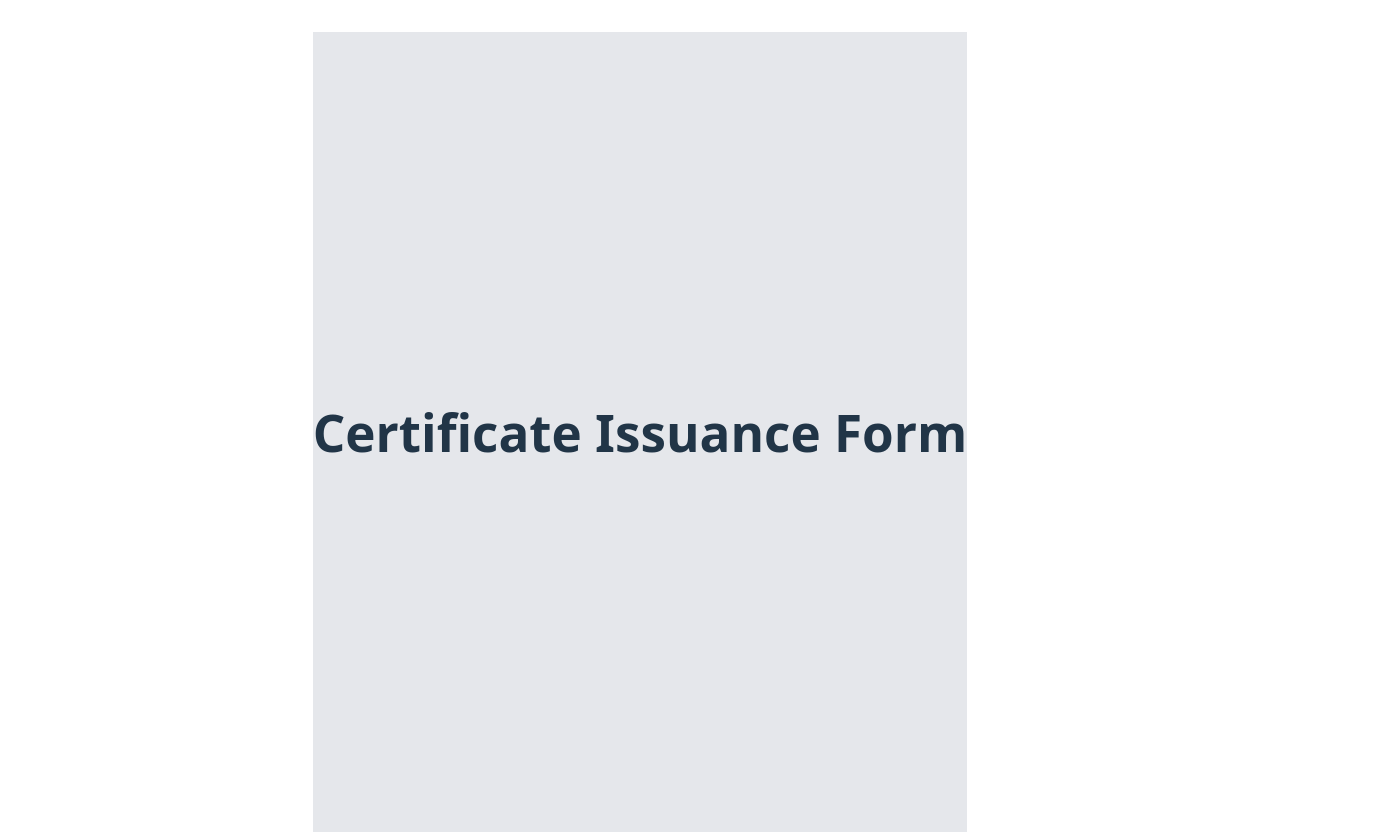
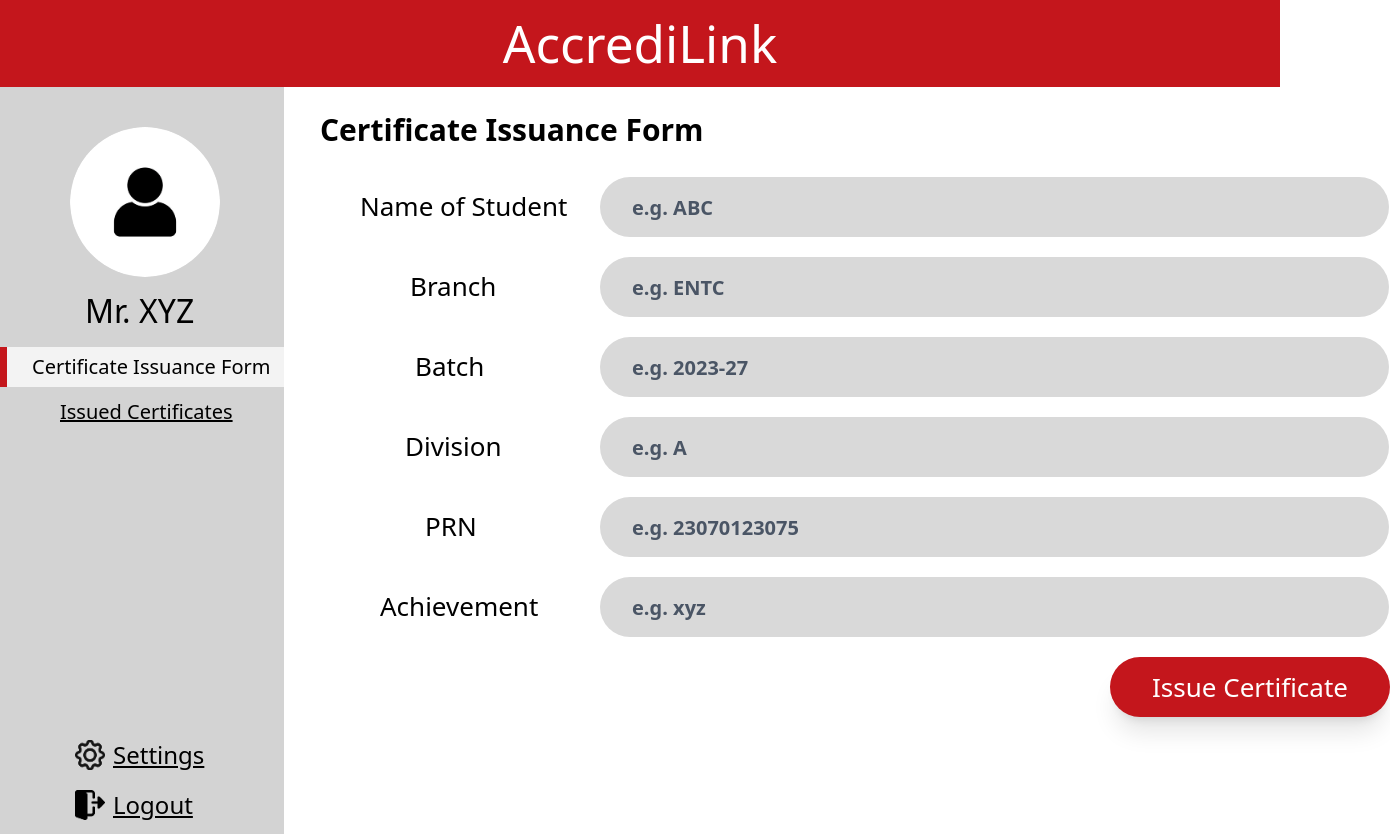
Before and after one commit to maitreyeegohad/accredilink, a React (Vite) app: page /certificate-issuance-form in a window 1280 px wide. Shown: the top 834 px of the page, 1390 px wide, since content can reach past the window. Built offline with nearby package versions, Linux system fonts and the light colour scheme.

Commit message:
with certificate issuance form, and light mode as default

```diff
--- a/src/App.css
+++ b/src/App.css
@@ -42,7 +42,6 @@
 }
 a {
   color: black;
-  text-decoration: underline;
 }
 
 a:visited,
@@ -53,3 +52,19 @@ a:active {
 a:hover {
   color: #C4161C;
 }
+.underline-link {
+  text-decoration: underline;
+}
+:root {
+  color-scheme: light;
+}
+
+html, body {
+  background-color: white !important;
+  color: black !important;
+}
+
+textarea, select {
+  background-color: white !important;
+  color: black !important;
+}
--- a/src/App.jsx
+++ b/src/App.jsx
@@ -1,4 +1,4 @@
-import { BrowserRouter as Router, Routes, Route, Navigate } from "react-router-dom";
+import { BrowserRouter as Router, Routes, Route} from "react-router-dom";
 import Login from "./Components/Login";
 import FacultyDashboard from "./Components/FacultyDashboard";
 import StudentDashboard from "./Components/StudentDashboard";
@@ -12,8 +12,7 @@ function App() {
   return (
     <Router>
       <Routes>
-        <Route path="/" element={<Navigate to="/Login" />} />
-        <Route path="/Login" element={<Login />} />
+        <Route path="/" element={<Login />} />
         <Route path="/faculty-dashboard" element={<FacultyDashboard />} />
         <Route path="/student-dashboard" element={<StudentDashboard />} />
         <Route path="/certificate-issuance-form" element={<CertIssuanceForm />} />
--- a/src/Components/CertIssuanceForm.jsx
+++ b/src/Components/CertIssuanceForm.jsx
@@ -1,9 +1,122 @@
 import React from "react";
+import { Link, useNavigate } from "react-router-dom";
 
 const CertIssuanceForm = () => {
+  const navigate = useNavigate();
+
+  const handleIssue = () => {
+    navigate("/faculty-dashboard");
+  };
   return (
-    <div className="flex justify-center items-center min-h-screen bg-gray-200">
-      <h1 className="text-3xl font-bold">Certificate Issuance Form</h1>
+    <div className="w-full h-screen bg-white">
+      <div className="fixed top-0 left-0 w-full h-[87px] bg-[#C4161C] flex justify-center items-center z-50">
+        <h1 className="text-white text-[32px]">AccrediLink</h1>
+      </div>
+      <div className="absolute left-0 top-[87px] w-[284px] h-[937px] bg-[#D3D3D3]" >
+        <img
+          src="/users.jpg"
+          alt="Profile"
+          className="absolute left-[70px] top-[40px] w-[150px] h-[150px] rounded-full object-cover"/>
+        <p className="absolute left-[85px] top-[200px] text-[32px]">Mr. XYZ</p>
+        <div className="absolute left-0 top-[260px] w-[284px] h-[40px] bg-[#F3F3F3] flex items-center">
+        <div className="w-[7px] h-full bg-[#C4161C]"></div>
+        <Link
+          to="/certificate-issuance-form"
+          className="text-[20px] ml-[25px]" >
+        Certificate Issuance Form
+        </Link>
+        </div>
+        <Link
+          to="/faculty-issued-certificates"
+          className="absolute left-[60px] top-[310px] text-[20px] underline-link">
+        Issued Certificates
+        </Link>
+        <div className="absolute left-[75px] top-[650px] flex items-center space-x-2">
+          <img
+            src="/settings.png"
+            alt="Settings Icon"
+            className="w-[30px] h-[30px]"
+          />
+          <Link
+            to="/settings"
+            className="text-[24px] underline-link"
+          >
+          Settings
+          </Link>
+        </div>
+        <div className="absolute left-[75px] top-[700px] flex items-center space-x-2">
+          <img
+            src="/logout.png"
+            alt="Logout Icon"
+            className="w-[30px] h-[30px]"
+          />
+          <Link
+            to="/"
+            className="text-[24px] underline-link"
+          >
+          Logout
+          </Link>
+        </div>
+        <p className="absolute left-[320px] top-[20px] text-[30px] font-semibold whitespace-nowrap">
+          Certificate Issuance Form
+        </p>
+        <p className="absolute left-[360px] top-[100px] text-[26px] whitespace-nowrap">
+          Name of Student
+        </p>
+        <input
+          type="text"
+          className="absolute left-[600px] top-[90px] w-[789px] h-[60px] pl-8 rounded-[30px] bg-[#D9D9D9] px-4 text-[20px] placeholder-gray-600 text-black outline-none font-semibold"
+          placeholder="e.g. ABC"
+        />
+        <p className="absolute left-[410px] top-[180px] text-[26px] whitespace-nowrap">
+          Branch
+        </p>
+        <input
+          type="text"
+          className="absolute left-[600px] top-[170px] w-[789px] h-[60px] pl-8 rounded-[30px] bg-[#D9D9D9] px-4 text-[20px] placeholder-gray-600 text-black outline-none font-semibold"
+          placeholder="e.g. ENTC"
+        />
+        <p className="absolute left-[415px] top-[260px] text-[26px] whitespace-nowrap">
+          Batch
+        </p>
+        <input
+          type="text"
+          className="absolute left-[600px] top-[250px] w-[789px] h-[60px] pl-8 rounded-[30px] bg-[#D9D9D9] px-4 text-[20px] placeholder-gray-600 text-black outline-none font-semibold"
+          placeholder="e.g. 2023-27"
+        />
+        <p className="absolute left-[405px] top-[340px] text-[26px] whitespace-nowrap">
+          Division
+        </p>
+        <input
+          type="text"
+          className="absolute left-[600px] top-[330px] w-[789px] h-[60px] pl-8 rounded-[30px] bg-[#D9D9D9] px-4 text-[20px] placeholder-gray-600 text-black outline-none font-semibold"
+          placeholder="e.g. A"
+        />
+        <p className="absolute left-[425px] top-[420px] text-[26px] whitespace-nowrap">
+          PRN
+        </p>
+        <input
+          type="text"
+          className="absolute left-[600px] top-[410px] w-[789px] h-[60px] pl-8 rounded-[30px] bg-[#D9D9D9] px-4 text-[20px] placeholder-gray-600 text-black outline-none font-semibold"
+          placeholder="e.g. 23070123075"
+        />
+        <p className="absolute left-[380px] top-[500px] text-[26px] whitespace-nowrap">
+          Achievement
+        </p>
+        <input
+          type="text"
+          className="absolute left-[600px] top-[490px] w-[789px] h-[60px] pl-8 rounded-[30px] bg-[#D9D9D9] px-4 text-[20px] placeholder-gray-600 text-black outline-none font-semibold"
+          placeholder="e.g. xyz"
+        />
+        <div className="absolute top-[570px] left-[1110px]">
+          <button
+            onClick={handleIssue}
+            className="w-[280px] h-[60px] !bg-[#C4161C] text-white !text-[26px] !rounded-[30px] !shadow-xl flex justify-center items-center font-semibold"
+          >
+          Issue Certificate
+          </button>
+        </div>
+      </div>
     </div>
   );
 };
--- a/src/Components/FacultyDashboard.jsx
+++ b/src/Components/FacultyDashboard.jsx
@@ -15,12 +15,12 @@ const FacultyDashboard = () => {
       <p className="absolute left-[85px] top-[200px] text-[32px]">Mr. XYZ</p>
       <Link
         to="/certificate-issuance-form"
-        className="absolute left-[30px] top-[260px] text-[20px] text-black underline">
+        className="absolute left-[30px] top-[260px] text-[20px] underline-link">
       Certificate Issuance Form
       </Link>
       <Link
         to="/faculty-issued-certificates"
-        className="absolute left-[60px] top-[300px] text-[20px] underline text-black">
+        className="absolute left-[60px] top-[300px] text-[20px] underline-link">
       Issued Certificates
       </Link>
       <div className="absolute left-[75px] top-[650px] flex items-center space-x-2">
@@ -31,7 +31,7 @@ const FacultyDashboard = () => {
         />
         <Link
           to="/settings"
-          className="text-[24px] text-black underline"
+          className="text-[24px] underline-link"
         >
         Settings
         </Link>
@@ -43,8 +43,8 @@ const FacultyDashboard = () => {
           className="w-[30px] h-[30px]"
         />
         <Link
-          to="/Login"
-          className="text-[24px] text-black underline"
+          to="/"
+          className="text-[24px] underline-link"
         >
         Logout
         </Link>
--- a/src/Components/StudentDashboard.jsx
+++ b/src/Components/StudentDashboard.jsx
@@ -15,12 +15,12 @@ const StudentDashboard = () => {
       <p className="absolute left-[85px] top-[200px] text-[32px]">Mr. XYZ</p>
       <Link
         to="/student-certificates"
-        className="absolute left-[70px] top-[260px] text-[20px] text-black underline">
+        className="absolute left-[70px] top-[260px] text-[20px] underline-link">
       My Certificates
       </Link>
       <Link
         to="/raise-complaint"
-        className="absolute left-[65px] top-[300px] text-[20px] underline text-black">
+        className="absolute left-[65px] top-[300px] text-[20px] underline-link">
       Raise Complaint
       </Link>
       <div className="absolute left-[75px] top-[650px] flex items-center space-x-2">
@@ -31,7 +31,7 @@ const StudentDashboard = () => {
         />
         <Link
           to="/settings"
-          className="text-[24px] text-black underline"
+          className="text-[24px] underline-link"
         >
         Settings
         </Link>
@@ -43,8 +43,8 @@ const StudentDashboard = () => {
           className="w-[30px] h-[30px]"
         />
         <Link
-          to="/Login"
-          className="text-[24px] text-black underline"
+          to="/"
+          className="text-[24px] underline-link"
         >
         Logout
         </Link>
```
